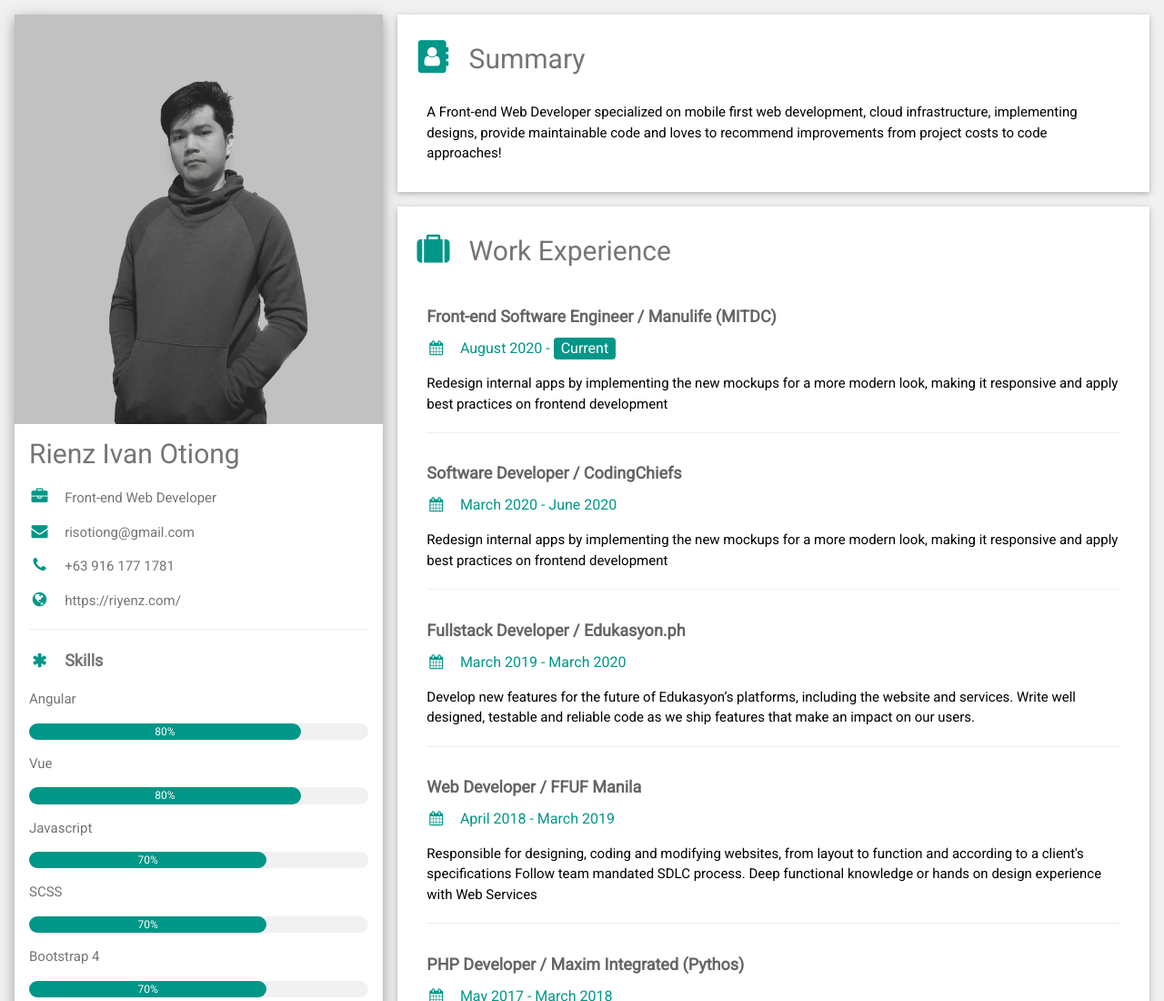
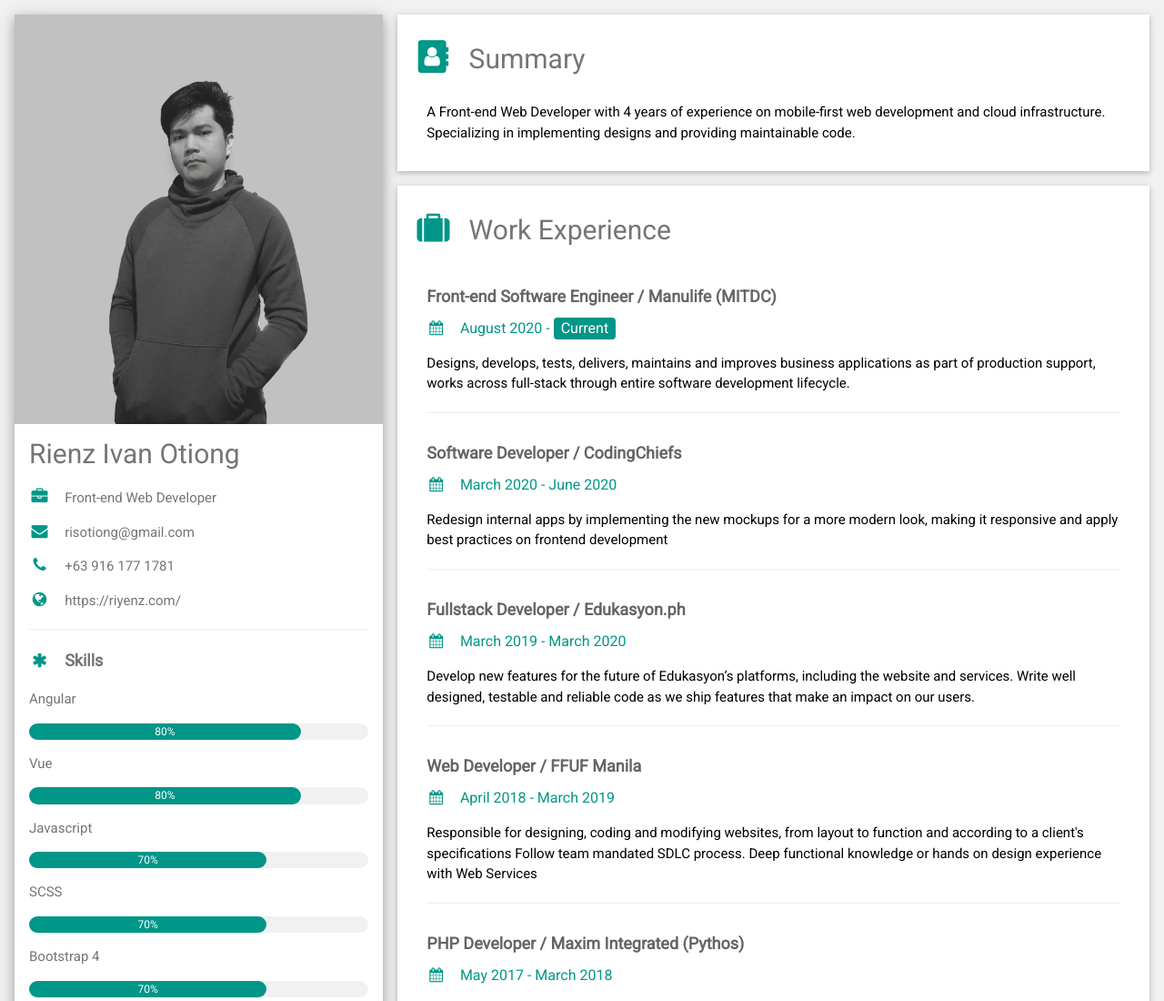
Before and after one commit to Riyenz/my-resume, a plain HTML site: page index.html in a window 1280 px wide. Shown: the top 1100 px of the page at 91% size. Drawn offline with nearby package versions, Linux system fonts and the light colour scheme.

Commit message:
content: enhance summary and latest job description

```diff
--- a/index.html
+++ b/index.html
@@ -215,10 +215,10 @@
             </h2>
             <div class="w3-container">
               <p>
-                A Front-end Web Developer specialized on mobile first web
-                development, cloud infrastructure, implementing designs, provide
-                maintainable code and loves to recommend improvements from
-                project costs to code approaches!
+                A Front-end Web Developer with 4 years of experience on
+                mobile-first web development and cloud infrastructure.
+                Specializing in implementing designs and providing maintainable
+                code.
               </p>
             </div>
           </div>
@@ -242,9 +242,9 @@
                 - <span class="w3-tag w3-teal w3-round">Current</span>
               </h6>
               <p>
-                Redesign internal apps by implementing the new mockups for a
-                more modern look, making it responsive and apply best practices
-                on frontend development
+                Designs, develops, tests, delivers, maintains and improves
+                business applications as part of production support, works
+                across full-stack through entire software development lifecycle.
               </p>
               <hr />
             </div>
```
